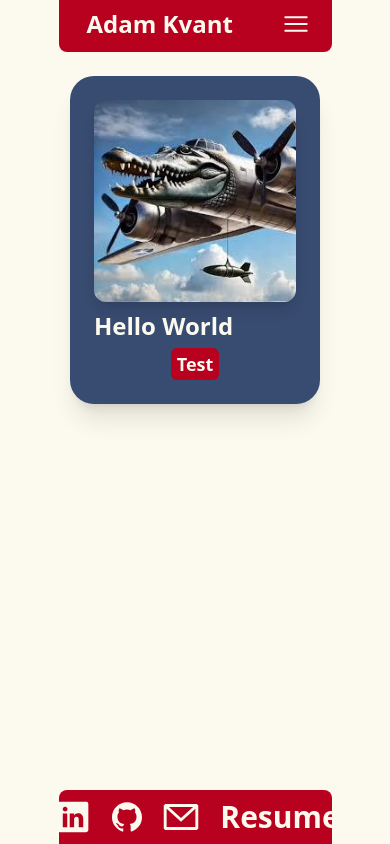
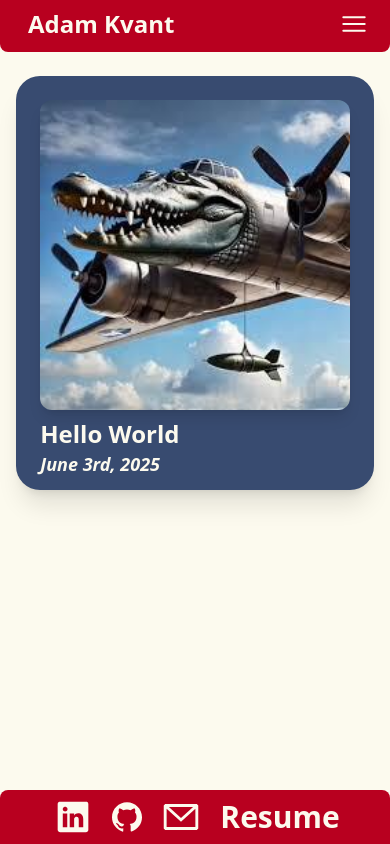
Before and after one commit to AdamKvant/AdamKvantSite, a SvelteKit app: page /blog in a window 390 px wide. Built offline with nearby package versions, Linux system fonts and the light colour scheme.

Commit message:
polished blog significantly

```diff
--- a/src/app.css
+++ b/src/app.css
@@ -45,7 +45,6 @@
 .Card {
     @apply w-11/12 md:w-4/5 bg-[#384B70] rounded-3xl text-[#FCFAEE] font-semibold text-lg pb-3 md:pb-5 shadow-xl
 }
-
 .CardTitle{
     @apply font-bold text-5xl text-[#FCFAEE] mt-3 pl-7 md:pl-10
 }
@@ -55,7 +54,7 @@
 }
 
 .Tag{
-    @apply text-[#FCFAEE] bg-[#B8001F] p-0.5 px-1.5 rounded-md transition-all duration-500 hover:text-[#B8001F] hover:bg-[#FCFAEE] cursor-default
+    @apply text-[#FCFAEE] bg-[#B8001F] p-0.5 px-1.5 h-fit rounded-md transition-all duration-500 hover:text-[#B8001F] hover:bg-[#FCFAEE] cursor-default
 }
 
 .hoverFooter{
@@ -76,4 +75,5 @@
     border-radius: 1em;
     box-shadow: 1em;
     margin-bottom: 0;
+    width: 85%;
 }
--- a/src/components/BlogHome.svelte
+++ b/src/components/BlogHome.svelte
@@ -2,9 +2,8 @@
     export let blogs = [
         {
           title: "Hello World",
-          description: "",
-          tags: ["Test"],
-          disclaimer:false,
+          description: "June 3rd, 2025",
+          tags: ["Power Automate","Power Apps","Test",],
           source: "bc.jpeg",
           alt: "Study Poster",
           id: 0,
@@ -15,46 +14,38 @@
 
   <div class="flex flex-col space-y-4 w-full items-center my-6">
     {#each blogs as item, index}
-      <a href={`blog/${item.id}`} class="Card flex flex-col-reverse items-center shadow-2xl">
+      <a href={`blog/${item.id}`} class=" Card flex flex-col-reverse items-center shadow-2xl">
         {#if item.source}
-        <div class="space-y-1.5 w-full px-6 mt-2">
-          <h2 class="text-2xl font-bold text-[#FCFAEE]">{item.title}</h2>
+        <div class="space-y-1.5 w-full px-6 mt-2 flex flex-row">
+          <div class="w-full">
+            <h2 class="text-2xl font-bold text-[#FCFAEE]">{item.title}</h2>
           {#if item.description}
-            <p>{item.description}
-              {#if item.disclaimer}
-                <br>
-                <span class="italic text-[#B8001F] text-sm">May not be hosted anymore</span>
-              {/if}
-            </p>
+            <span class="italic text-md">{item.description}</span>
           {/if}
-          <div class="flex flex-wrap justify-center gap-2 pb-3 lg:pb-1">
+          </div>
+          <!-- <div class="flex flex-wrap w-fill justify-center gap-2 pb-3 lg:pb-1">
             {#each item.tags as tag}
               <Tag text={tag}/>
             {/each}
-          </div>
+          </div>  -->
         </div>
         {/if}
         {#if !item.source}
           <div class="space-y-1.5 w-full px-6 mt-2">
             <h2 class="text-2xl font-bold text-[#FCFAEE] mt-2">{item.title}</h2>
             {#if item.description}
-              <p>{item.description}
-                {#if item.disclaimer}
-                  <br>
-                  <span class="italic text-[#B8001F] text-sm">May not be hosted anymore</span>
-                {/if}
-              </p>
+              <span>{item.description}</span>
             {/if}
             <div class="flex flex-wrap justify-center gap-2 pb-3 lg:pb-1">
-              {#each item.tags as tag}
+              <!-- {#each item.tags as tag}
                 <Tag text={tag}/>
-              {/each}
+              {/each} -->
             </div>
           </div>
         {/if}
         {#if item.source}
         <div class="w-full pt-6 px-6">
-          <img class="rounded-xl shadow-lg" src="blog/{item.id}/{item.source}" alt={item.alt}>
+          <img class="rounded-xl shadow-lg w-full" src="blog/{item.id}/{item.source}" alt={item.alt}>
         </div>
         {/if}
       </a>
--- a/src/routes/+layout.svelte
+++ b/src/routes/+layout.svelte
@@ -5,12 +5,15 @@
 	let { children } = $props();
 </script>
 
-<div class="flex justify-center max-w-screen">
-    <div class="aspect-h-9 aspect-w-16 sm:w-11/12 lg:w-6/12 flex flex-col min-h-screen relative">
-        <Header/>
-        <div class="mb-14">{@render children()}</div>
-        <div class="absolute bottom-0 w-full">
-            <Footer/>
+<div class="flex flex-col min-h-screen items-center">
+    <div class="sm:w-11/12 lg:w-6/12 w-full"><Header /></div>
+
+
+    <div class="flex justify-center flex-grow w-full">
+        <div class="aspect-h-9 aspect-w-16 sm:w-11/12 lg:w-6/12 w-full">
+            {@render children()}
         </div>
     </div>
+
+    <div class="sm:w-11/12 lg:w-6/12 w-full"><Footer /></div>
 </div>
--- a/src/routes/+page.svelte
+++ b/src/routes/+page.svelte
@@ -5,7 +5,7 @@
     onMount(() => {
       document.title = "Adam Kvant";
     });
-  </script>
+</script>
 
   <!-- Body -->
 <div class="flex flex-col items-center gap-4 min-h-full mb-6">
--- a/src/routes/blog/+page.svelte
+++ b/src/routes/blog/+page.svelte
@@ -6,4 +6,5 @@
     });
     import BlogHome from '../../components/BlogHome.svelte';
   </script>
+
   <BlogHome/>
--- a/src/routes/blog/[id]/+page.svelte
+++ b/src/routes/blog/[id]/+page.svelte
@@ -8,9 +8,9 @@
 
 <div class="my-6 flex w-full flex-col items-center">
 	<div class="Card flex flex-col items-center shadow-2xl">
-		<h1 class="text-3xl pt-3">{data.title}</h1>
-		<p class="text-sm">{data.date}</p>
-		<div class="prose prose-invert prose-img prose-centered text-white text-lg mt-6">
+		<h1 class="text-5xl pt-3">{data.title}</h1>
+		<p class="text-xl">{data.date}</p>
+		<div class="prose prose-invert prose-img prose-centered text-white text-lg my-6 max-w-none w-full px-6">
 			{@html data.content}
 		</div>
 	</div>
```
